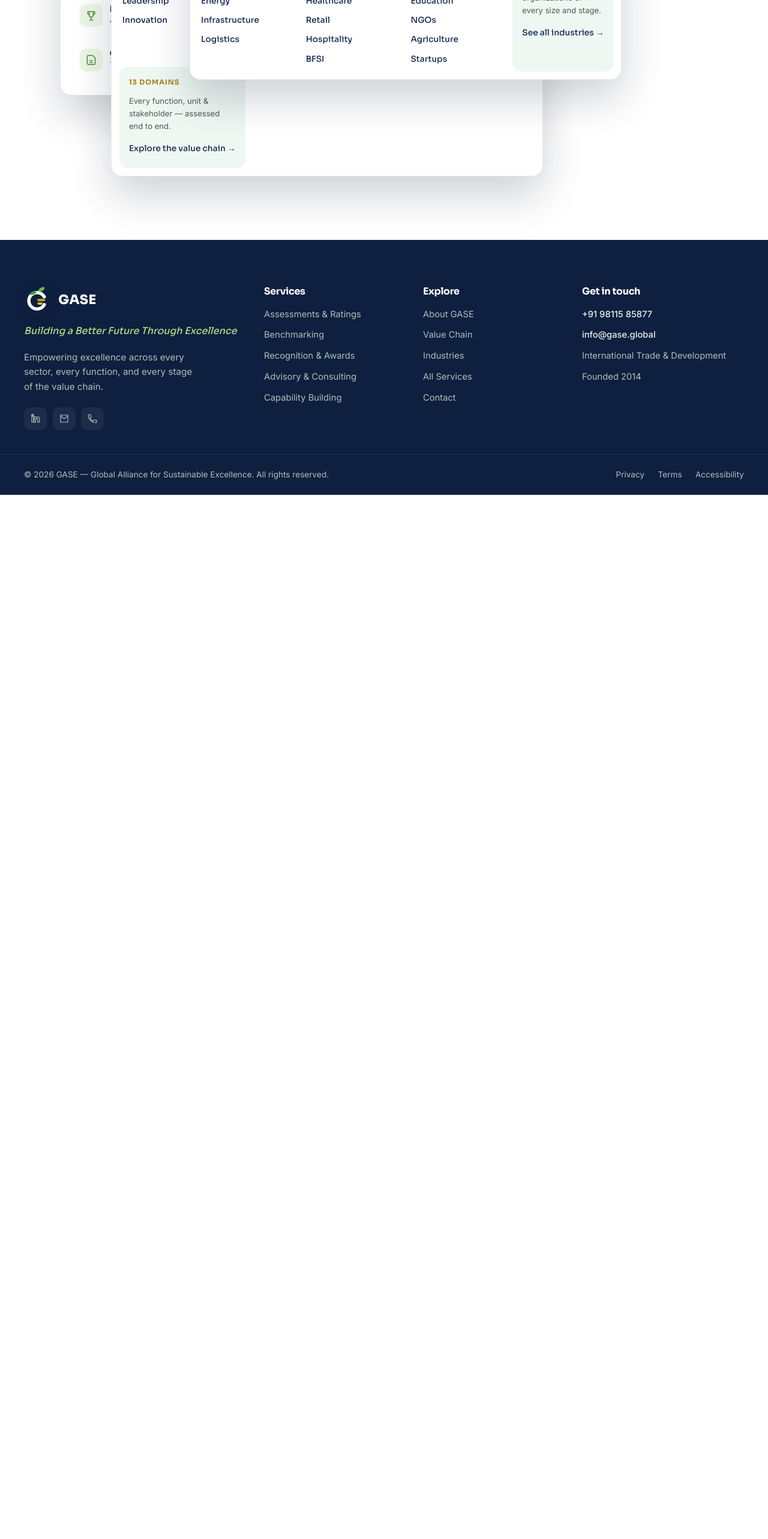
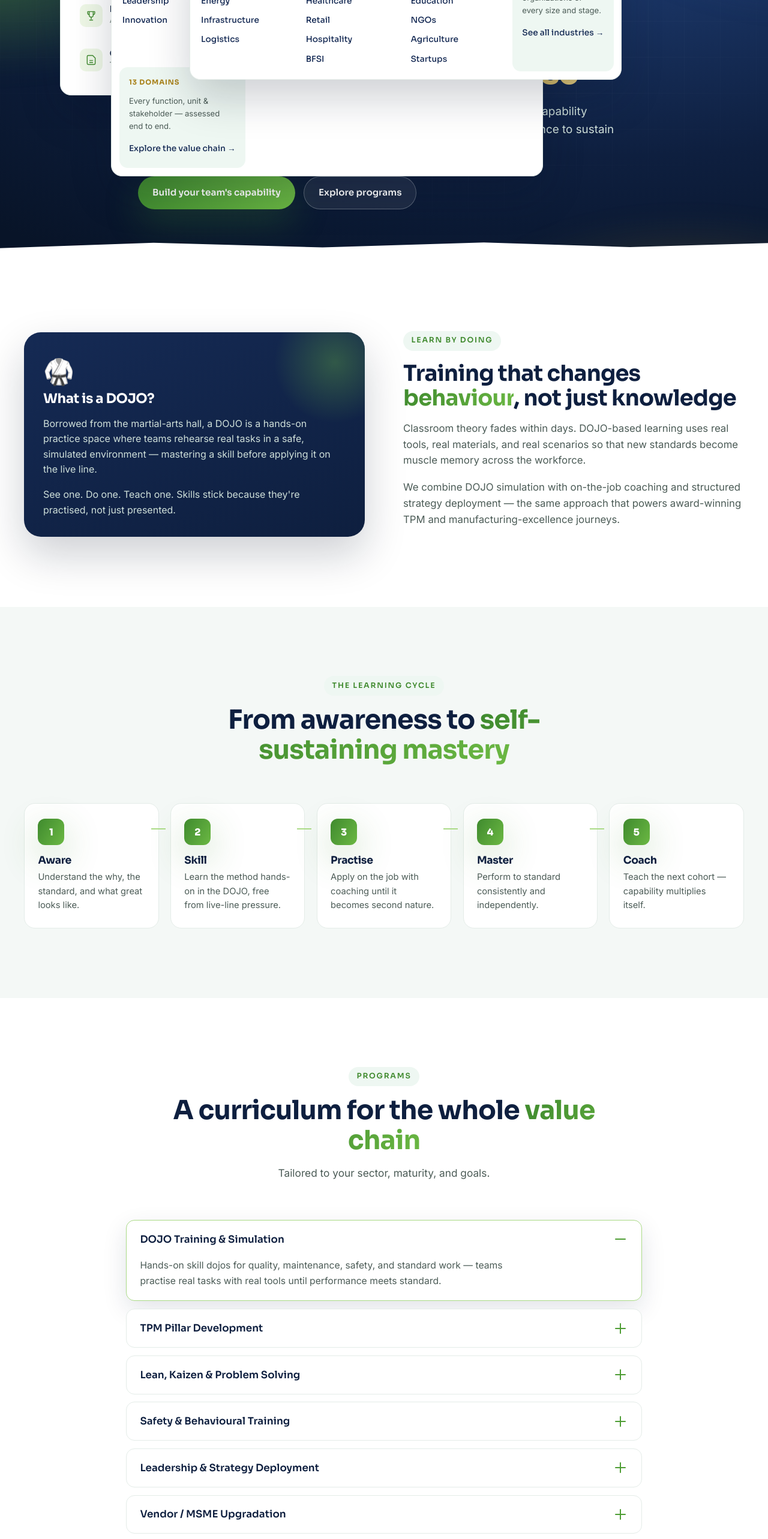
Before and after one commit to vishnurdas27/GASE-Website, a React (Vite) app in the folder client/: page /capability in a window 1280 px wide. Shown: the part 200-2766 px from the top of the page at 60% size. Before the commit the page ends 1025 px from the top, so only its background shows below. Built offline with nearby package versions, Linux system fonts and the light colour scheme.

Commit message:
Build the capability building and DOJO page

```diff
--- a/client/src/App.jsx
+++ b/client/src/App.jsx
@@ -11,6 +11,7 @@ import Assessments from './pages/Assessments.jsx';
 import Benchmarking from './pages/Benchmarking.jsx';
 import Recognition from './pages/Recognition.jsx';
 import Advisory from './pages/Advisory.jsx';
+import Capability from './pages/Capability.jsx';
 
 export default function App() {
   return (
@@ -27,9 +28,9 @@ export default function App() {
           <Route path="/benchmarking" element={<Benchmarking />} />
           <Route path="/recognition" element={<Recognition />} />
           <Route path="/advisory" element={<Advisory />} />
+          <Route path="/capability" element={<Capability />} />
 
           {/* still to do */}
-          <Route path="/capability" element={<Placeholder title="Capability Building & DOJO" />} />
           <Route path="/value-chain" element={<Placeholder title="Value Chain" />} />
           <Route path="/industries" element={<Placeholder title="Industries" />} />
           <Route path="/contact" element={<Placeholder title="Contact" />} />
--- /dev/null
+++ b/client/src/pages/Capability.jsx
@@ -0,0 +1,187 @@
+import { useState } from 'react';
+import { Link } from 'react-router-dom';
+import Reveal from '../components/Reveal.jsx';
+import Counter from '../components/Counter.jsx';
+
+const cycle = [
+  { n: 1, title: 'Aware', text: 'Understand the why, the standard, and what great looks like.' },
+  { n: 2, title: 'Skill', text: 'Learn the method hands-on in the DOJO, free from live-line pressure.' },
+  { n: 3, title: 'Practise', text: 'Apply on the job with coaching until it becomes second nature.' },
+  { n: 4, title: 'Master', text: 'Perform to standard consistently and independently.' },
+  { n: 5, title: 'Coach', text: 'Teach the next cohort — capability multiplies itself.' }
+];
+
+const programs = [
+  { title: 'DOJO Training & Simulation', text: 'Hands-on skill dojos for quality, maintenance, safety, and standard work — teams practise real tasks with real tools until performance meets standard.' },
+  { title: 'TPM Pillar Development', text: 'Build the eight pillars of Total Productive Maintenance, from autonomous maintenance to focused improvement — the foundation of any TPM Excellence award journey.' },
+  { title: 'Lean, Kaizen & Problem Solving', text: 'Practical waste elimination, kaizen events, and structured problem-solving (A3, why-why, PDCA) that teams can run themselves.' },
+  { title: 'Safety & Behavioural Training', text: 'Skill-building for a zero-harm culture — hazard identification, safe standard work, and behaviour-based safety leadership.' },
+  { title: 'Leadership & Strategy Deployment', text: 'Equip leaders to cascade strategy, run daily management, and coach improvement — so excellence is led, not just mandated.' },
+  { title: 'Vendor / MSME Upgradation', text: 'Structured capability programs that lift suppliers and MSMEs to the standards your value chain demands.' }
+];
+
+const stats = [
+  { to: 6, label: 'Core program tracks' },
+  { to: 3, label: 'Learning formats' },
+  { to: 8, label: 'TPM pillars covered' },
+  { to: 100, suffix: '%', label: 'Hands-on, practical' }
+];
+
+export default function Capability() {
+  const [openIndex, setOpenIndex] = useState(0);
+
+  function toggleProgram(i) {
+    setOpenIndex(openIndex === i ? -1 : i);
+  }
+
+  return (
+    <>
+      {/* hero */}
+      <section className="page-hero">
+        <div className="page-hero__bg" />
+        <div className="container page-hero__inner">
+          <Reveal className="crumb">
+            <Link to="/">Home</Link>
+            <span>/</span>
+            <Link to="/services">Services</Link>
+            <span>/</span>
+            <b>Capability Building &amp; DOJO</b>
+          </Reveal>
+          <Reveal as="span" className="eyebrow">
+            Service 05
+          </Reveal>
+          <Reveal as="h1">
+            Excellence you can <span className="grad">practise</span>
+          </Reveal>
+          <Reveal as="p" className="page-hero__lead">
+            Lasting excellence lives in people, not PowerPoint. Our DOJO training and capability programs let teams learn
+            by doing — building the skills, habits, and confidence to sustain excellence long after we leave.
+          </Reveal>
+          <Reveal className="page-hero__actions">
+            <Link to="/contact" className="btn btn--primary">
+              Build your team's capability
+            </Link>
+            <Link to="#programs" className="btn btn--ghost">
+              Explore programs
+            </Link>
+          </Reveal>
+        </div>
+        <div className="page-hero__wave" />
+      </section>
+
+      {/* what is a dojo */}
+      <section className="section">
+        <div className="container split">
+          <Reveal className="split__media">
+            <div className="gcard">
+              <div className="gcard__emoji">🥋</div>
+              <h3 className="gcard__title">What is a DOJO?</h3>
+              <p className="gcard__text">
+                Borrowed from the martial-arts hall, a DOJO is a hands-on practice space where teams rehearse real tasks
+                in a safe, simulated environment — mastering a skill before applying it on the live line.
+              </p>
+              <p className="gcard__text">
+                See one. Do one. Teach one. Skills stick because they're practised, not just presented.
+              </p>
+            </div>
+          </Reveal>
+
+          <Reveal className="split__body">
+            <span className="eyebrow eyebrow--dark">Learn By Doing</span>
+            <h2>
+              Training that changes <span className="grad">behaviour</span>, not just knowledge
+            </h2>
+            <div className="prose">
+              <p>
+                Classroom theory fades within days. DOJO-based learning uses real tools, real materials, and real
+                scenarios so that new standards become muscle memory across the workforce.
+              </p>
+              <p>
+                We combine DOJO simulation with on-the-job coaching and structured strategy deployment — the same
+                approach that powers award-winning TPM and manufacturing-excellence journeys.
+              </p>
+            </div>
+          </Reveal>
+        </div>
+      </section>
+
+      {/* learning cycle */}
+      <section className="section section--tint">
+        <div className="container">
+          <Reveal className="section__head">
+            <span className="eyebrow eyebrow--dark">The Learning Cycle</span>
+            <h2 className="section__title">
+              From awareness to <span className="grad">self-sustaining mastery</span>
+            </h2>
+          </Reveal>
+          <div className="steps steps--5">
+            {cycle.map((step, i) => (
+              <Reveal className="step" key={step.n} delay={i * 70}>
+                <div className="step__n">{step.n}</div>
+                <h3>{step.title}</h3>
+                <p>{step.text}</p>
+              </Reveal>
+            ))}
+          </div>
+        </div>
+      </section>
+
+      {/* programs accordion */}
+      <section className="section" id="programs">
+        <div className="container">
+          <Reveal className="section__head">
+            <span className="eyebrow eyebrow--dark">Programs</span>
+            <h2 className="section__title">
+              A curriculum for the whole <span className="grad">value chain</span>
+            </h2>
+            <p className="section__sub">Tailored to your sector, maturity, and goals.</p>
+          </Reveal>
+          <Reveal className="acc">
+            {programs.map((program, i) => (
+              <div className={`acc__item${openIndex === i ? ' open' : ''}`} key={program.title}>
+                <button className="acc__head" aria-expanded={openIndex === i} onClick={() => toggleProgram(i)}>
+                  {program.title} <span className="plus" />
+                </button>
+                <div className="acc__body">
+                  <p>{program.text}</p>
+                </div>
+              </div>
+            ))}
+          </Reveal>
+        </div>
+      </section>
+
+      {/* stats */}
+      <section className="section section--mint">
+        <div className="container">
+          <div className="strip">
+            {stats.map((s, i) => (
+              <Reveal key={s.label} delay={i * 80}>
+                <Counter className="stat__num" to={s.to} suffix={s.suffix} />
+                <span>{s.label}</span>
+              </Reveal>
+            ))}
+          </div>
+        </div>
+      </section>
+
+      {/* cta band */}
+      <section className="section band">
+        <Reveal className="container band__inner">
+          <h2>
+            Build capability that <span className="grad">outlasts the project</span>
+          </h2>
+          <p>Give your teams the skills to sustain excellence on their own.</p>
+          <div className="band__actions">
+            <Link to="/contact" className="btn btn--primary">
+              Start a program
+            </Link>
+            <Link to="/value-chain" className="btn btn--ghost">
+              Explore the value chain
+            </Link>
+          </div>
+        </Reveal>
+      </section>
+    </>
+  );
+}
--- a/client/src/styles/components.css
+++ b/client/src/styles/components.css
@@ -116,6 +116,8 @@
 .gcard--light::after{background:radial-gradient(circle,rgba(107,184,67,.18),transparent 65%)}
 .gcard__title{position:relative;z-index:1;font-family:var(--font-head);font-size:1.4rem;margin-bottom:1rem}
 .gcard__text{position:relative;z-index:1;color:#cfe0da}
+.gcard__text + .gcard__text{margin-top:1rem}
+.gcard__emoji{position:relative;z-index:1;font-size:2.6rem}
 .gcard__rule{position:relative;z-index:1;border:none;border-top:1px solid rgba(255,255,255,.14);margin:1.5rem 0}
 .gcard__label{position:relative;z-index:1;font-family:var(--font-head);font-size:.75rem;letter-spacing:.1em;text-transform:uppercase;color:var(--gold-300)}
 /* sample maturity scorecard (inside a light gcard) */
```
